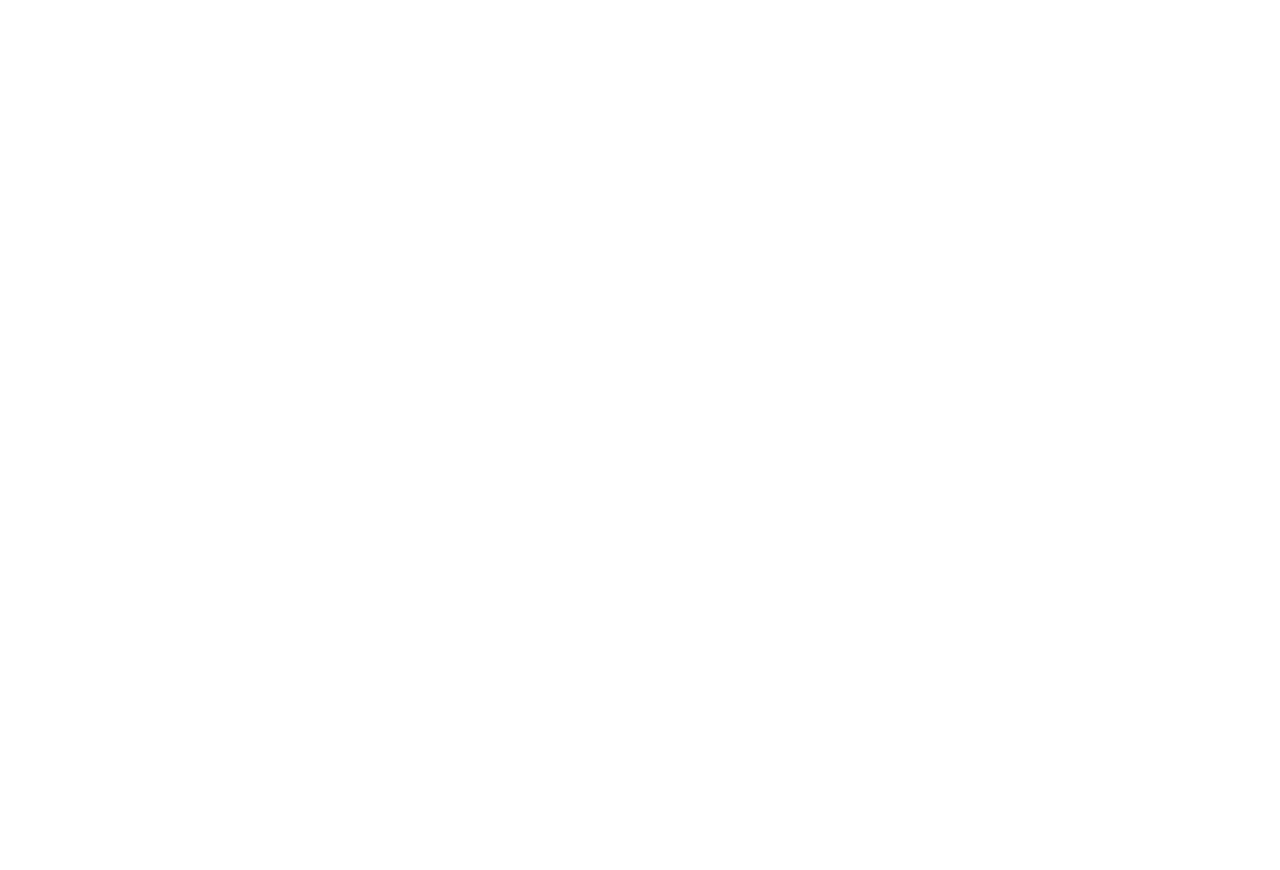
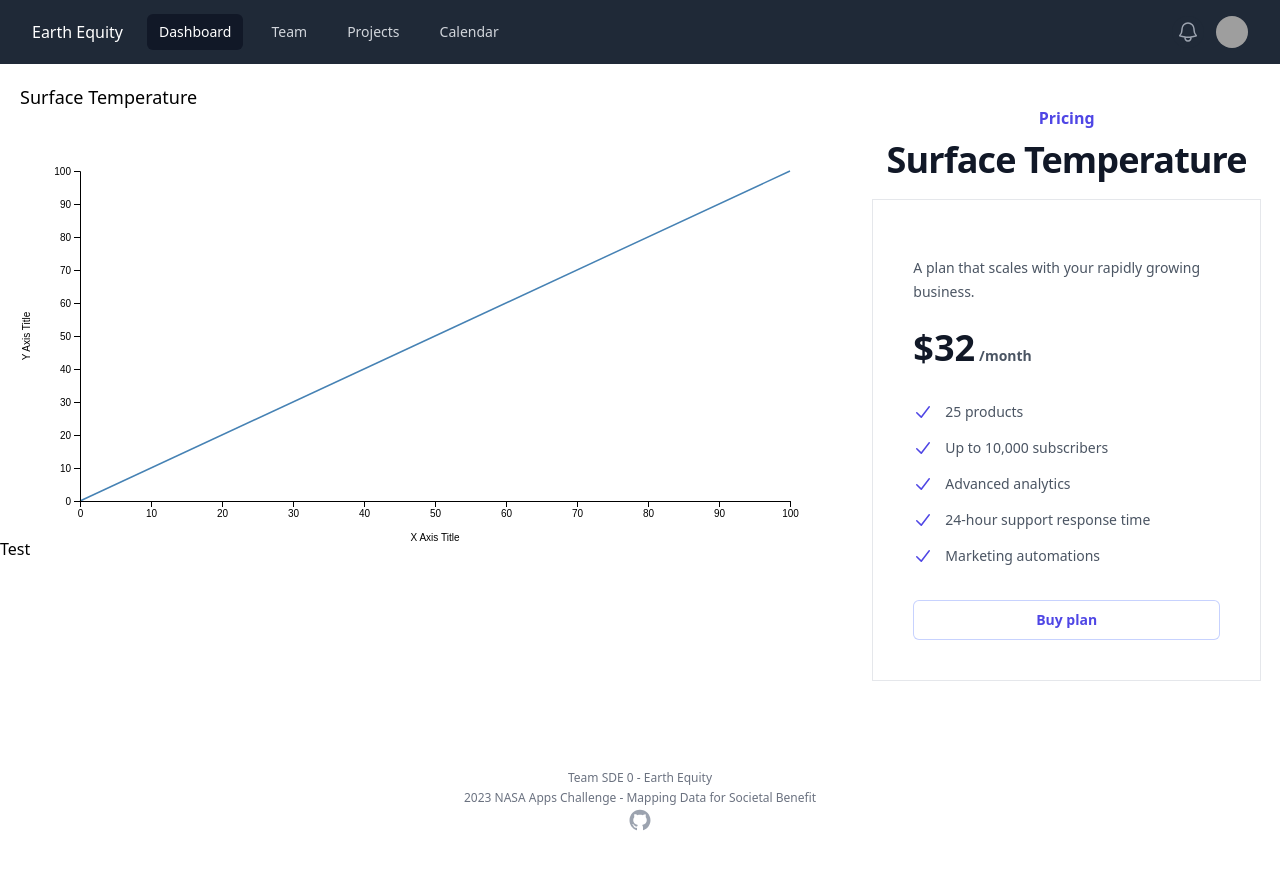
Before and after one commit to hajin-park/Earth-Equity, a React (Vite) app in the folder EarthEquity/: page /heat in a window 1280 px wide. Before the commit this address had no page. Shown: the top 870 px of the page. Before the commit the page ends 800 px from the top, so only its background shows below. Built offline with nearby package versions, Linux system fonts and the light colour scheme; grey boxes are pictures that could not be loaded.

Commit message:
Added climate page

```diff
--- /dev/null
+++ b/EarthEquity/src/Pages/Climate/Heat.jsx
@@ -0,0 +1,49 @@
+import React from "react";
+import Graph from "../../Components/Graph/Graph.jsx";
+import Shop from "../../Components/Shop/Shop.jsx";
+
+const Heat = () => {
+    const data = [
+        { x: 0, y: 0 },
+        { x: 50, y: 50 },
+        { x: 100, y: 100 },
+        // ... more data points
+    ];
+
+    return (
+        <div className="Heat"
+            style={{ display: "flex" }}
+        >
+            <div className="info"
+                style={{ display: "flex", flex: 2, flexDirection: "column" }}
+            >
+                <a href="#" style={{ fontSize: "large", padding: "20px" }}>
+                    Surface Temperature
+                </a>
+                <div style={{ padding: "20px", flex: 2, width: '800px', height: '400px' }}>
+                    <Graph
+                        data={data}
+                        width={800}
+                        height={400}
+                        xAxisTitle="X Axis Title"
+                        yAxisTitle="Y Axis Title"
+                    />
+                </div>
+                <div className="desc"
+                    style={{ flex: 1 }}
+                >
+                    <a href="#">
+                        Test
+                    </a>
+                </div>
+            </div>
+            <div className="buy"
+                style={{ flex: 1 }}
+            >
+                <Shop data = "Surface Temperature"/>
+            </div>
+        </div>
+    )
+}
+
+export default Heat
```
Also changed, not shown: EarthEquity/src/main.jsx (+6 -1 lines), EarthEquity/src/Pages/Health/Covid.jsx (renamed from EarthEquity/src/Pages/Covid/Covid.jsx).
